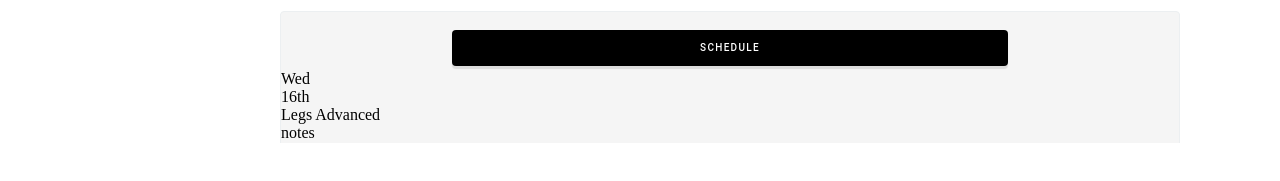
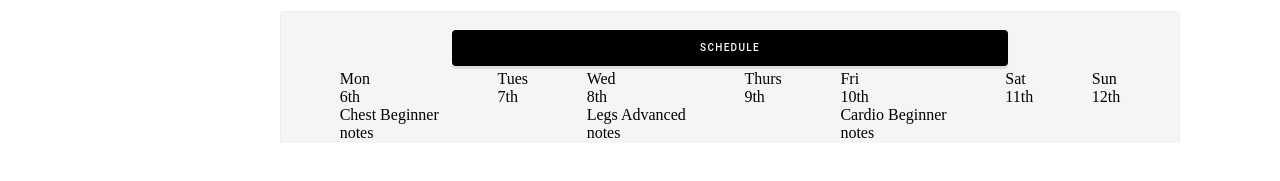
Before and after one commit to TrainingGuru/web, a React (Create React App) app: page /#/clientstrainer in a window 1280 px wide. Shown: the part 609-790 px from the top of the page. Built offline with nearby package versions, Linux system fonts and the light colour scheme; no server answers.

Commit message:
Finsihed Schedule section

```diff
--- a/src/TrainerClients.js
+++ b/src/TrainerClients.js
@@ -247,6 +247,8 @@ const styles = {
                 height: "100%",
                 overflow: "hidden",
                 content: {
+                    display: "flex",
+                    justifyContent: "space-evenly",
                     entry: {}
                 }
             }
@@ -543,10 +545,46 @@ function TrainerClients() {
                 <div style={styles.trainerClients.container.headers}>Schedule</div>
                 <div style={styles.trainerClients.container.schedule.content}>
                     <div style={styles.trainerClients.container.schedule.content.entry}>
+                        <div>Mon</div>
+                        <div>6th</div>
+                        <div>Chest Beginner</div>
+                        <div>notes</div>
+                    </div>
+                    <div style={styles.trainerClients.container.schedule.content.entry}>
+                        <div>Tues</div>
+                        <div>7th</div>
+                        <div></div>
+                        <div></div>
+                    </div>
+                    <div style={styles.trainerClients.container.schedule.content.entry}>
                         <div>Wed</div>
-                        <div>16th</div>
+                        <div>8th</div>
                         <div>Legs Advanced</div>
                         <div>notes</div>
+                    </div>
+                    <div style={styles.trainerClients.container.schedule.content.entry}>
+                        <div>Thurs</div>
+                        <div>9th</div>
+                        <div></div>
+                        <div></div>
+                    </div>
+                    <div style={styles.trainerClients.container.schedule.content.entry}>
+                        <div>Fri</div>
+                        <div>10th</div>
+                        <div>Cardio Beginner</div>
+                        <div>notes</div>
+                    </div>
+                    <div style={styles.trainerClients.container.schedule.content.entry}>
+                        <div>Sat</div>
+                        <div>11th</div>
+                        <div></div>
+                        <div></div>
+                    </div>
+                    <div style={styles.trainerClients.container.schedule.content.entry}>
+                        <div>Sun</div>
+                        <div>12th</div>
+                        <div></div>
+                        <div></div>
                     </div>
                 </div>
 
```
